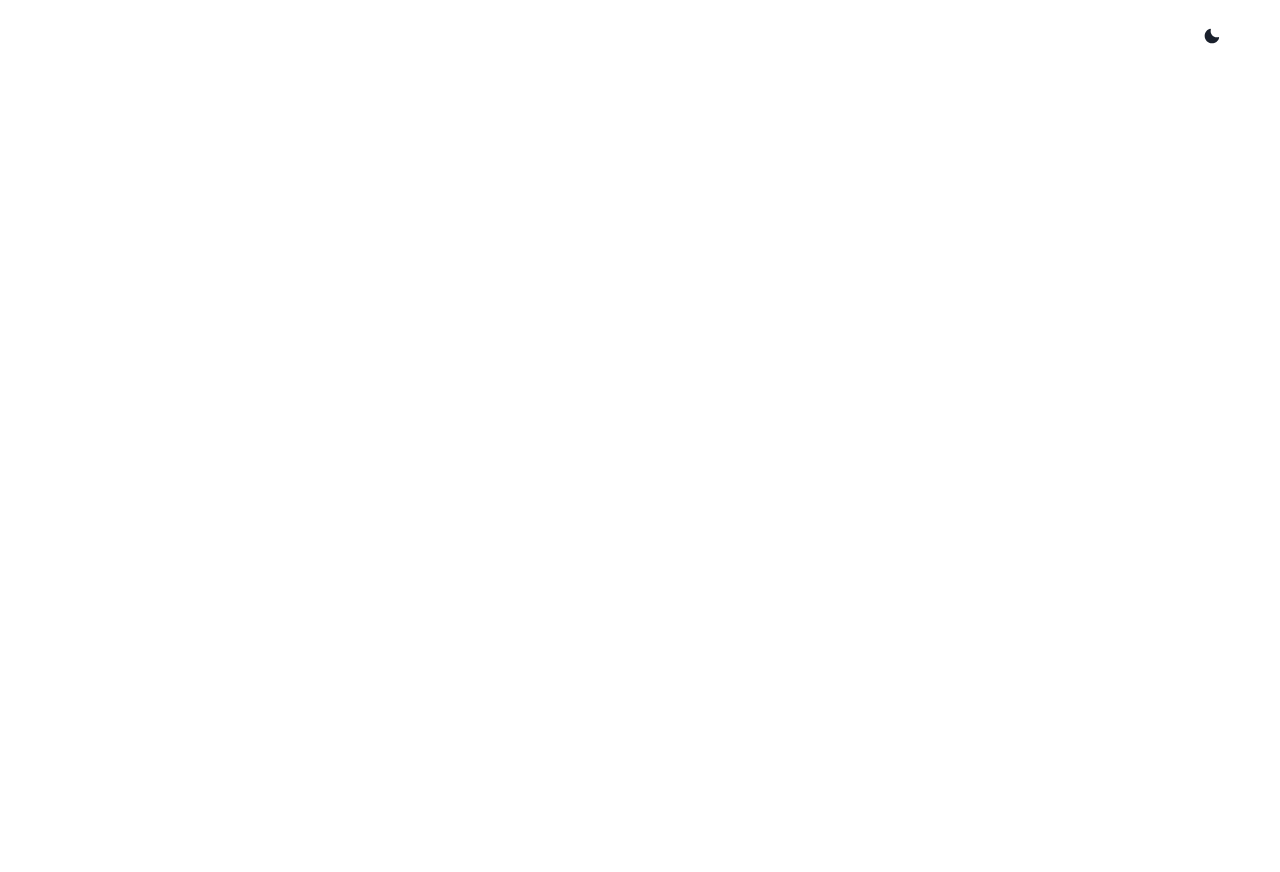
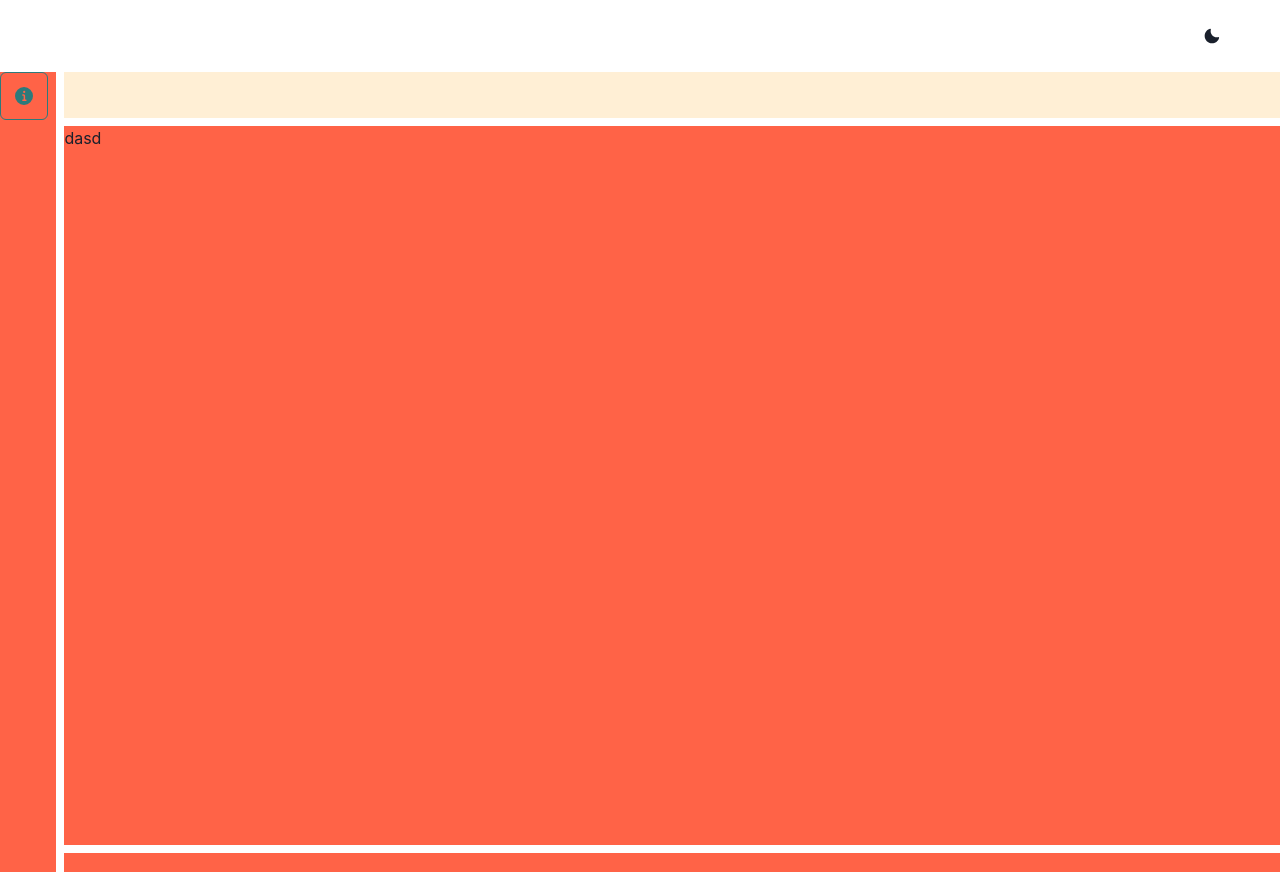
Before and after one commit to ribe1918/VrcApp, a React (Create React App) app: page / in a window 1280 px wide. Before the commit the page ends 800 px from the top, so only its background shows below. Built offline with nearby package versions, Linux system fonts and the light colour scheme.

Commit message:
Setting Layout

```diff
--- a/src/view/layout/DefaultLayout.tsx
+++ b/src/view/layout/DefaultLayout.tsx
@@ -1,11 +1,20 @@
-import { Center, Flex } from '@chakra-ui/react'
+import { GridItem, Grid } from '@chakra-ui/react'
 import React from 'react'
+import Navigation from './Navigation'
 
 const DefaultLayout: React.FC = (props) => {
   return (
-    <Flex>
-      <Center w='10%'></Center>
-    </Flex>
+    <Grid
+      h="100vh"
+      templateRows="repeat(30, 1fr)"
+      templateColumns="repeat(20, 1fr)"
+      gap={2}
+    >
+      <GridItem rowSpan={30} colSpan={1} bg="tomato"><Navigation/></GridItem>
+      <GridItem rowSpan={2} colSpan={19} bg="papayawhip"/>
+      <GridItem rowSpan={27} colSpan={19} bg="tomato">{props.children}</GridItem>
+      <GridItem rowSpan={1} colSpan={19} bg="tomato"/>
+    </Grid>
   )
 }
 export default DefaultLayout
--- /dev/null
+++ b/src/view/layout/Navigation.tsx
@@ -0,0 +1,23 @@
+import { InfoIcon } from '@chakra-ui/icons'
+import { Center, IconButton, Link, List, ListIcon, ListItem } from '@chakra-ui/react'
+import React from 'react'
+
+const Navigation: React.FC = () => {
+  return (
+        <List spacing={3}>
+          <Link>
+            <ListItem>
+              <IconButton
+                variant="outline"
+                colorScheme="teal"
+                aria-label="Send email"
+                size='lg'
+                icon={<InfoIcon />}
+              />
+            </ListItem>
+          </Link>
+        </List>
+  )
+}
+
+export default Navigation
```
